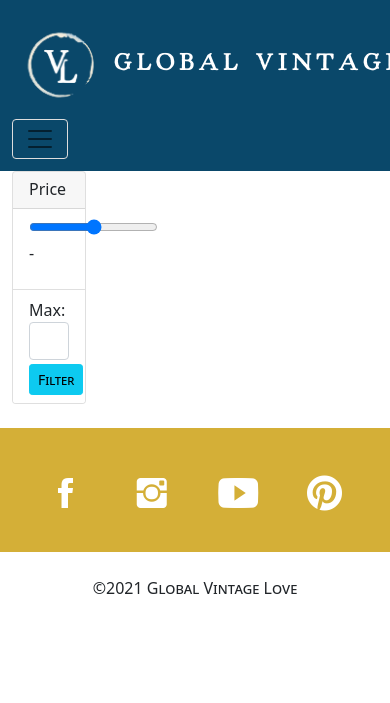
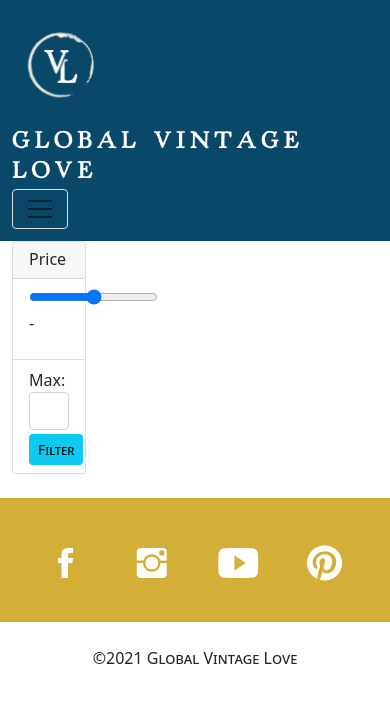
Before and after one commit to Dathmar/vintageLove, a Django app: template products/templates/product-list.html in a window 390 px wide; the page is wider, and only the part inside the window is pictured. Shown: the top 703 px of that part. Run offline with Django 3.2, Linux system fonts and the light colour scheme; the template is opened without the code that fills it, so the values that code supplies are empty; some libraries are stand-ins or nearby versions; some web fonts are replaced.

Commit message:
Updated hero images and fixed sizing for hamburger menu and word wrap in the brand name.

```diff
--- a/base/static/css/Navigation-with-Button.css
+++ b/base/static/css/Navigation-with-Button.css
@@ -223,7 +223,7 @@ button {
 
 .vertical-center {
   margin: 0;
-  position: absolute;
+  position: relative;
   width: 100%;
   top: 50%;
   -ms-transform: translateY(-50%);
--- a/base/templates/base.html
+++ b/base/templates/base.html
@@ -17,16 +17,17 @@
     {% block extra_header %}{% endblock %}
 </head>
 
-<body>
-    <nav class="navbar navbar-light navbar-expand-md navigation-clean-button">
-        <div class="container">
+<body style="overflow-x: hidden;">
+    <nav class="navbar navbar-light navbar-expand-lg navigation-clean-button">
+        <div class="container-fluid">
             <a class="navbar-brand" href="{% url 'store:index' %}">
-                <img src="{% get_static_prefix %}img/logo.png" style="width: 102px;">GLOBAL VINTAGE LOVE</a>
+                <img src="{% get_static_prefix %}img/logo.png" style="width: 102px;"></a>
+            <a class="navbar-brand text-wrap" href="{% url 'store:index' %}">GLOBAL VINTAGE LOVE</a>
             <button data-bs-toggle="collapse" class="navbar-toggler" data-bs-target="#navcol-1">
                 <span class="visually-hidden">Toggle navigation</span><span class="navbar-toggler-icon"></span>
             </button>
-            <div class="collapse navbar-collapse" id="navcol-1">
-                <ul class="navbar-nav ms-auto" >
+            <div class="collapse navbar-collapse navbar-collapse" id="navcol-1">
+                <ul class="navbar-nav ms-auto">
                     <li class="nav-item"><a class="nav-link" href="{% url 'products:all-products' %}">Shop Now</a></li>
                     <li class="nav-item dropdown"><a class="dropdown-toggle nav-link" aria-expanded="false" data-bs-toggle="dropdown" href="#">Our Purpose</a>
                         <div class="dropdown-menu">
--- a/store/templates/index.html
+++ b/store/templates/index.html
@@ -3,7 +3,7 @@
 {% block content %}
     {% include 'category-nav.html' %}
     <section class="vintage-font" >
-        <div style="height:538px; background-image: url('{% get_static_prefix %}img/Hero Image.png'); background-size: cover; background-position: center;">
+        <div style="height:500px; background-image: url('{% get_static_prefix %}img/Hero Image.webp'); background-size: cover; background-position: center;">
             <div class="vertical-center" style="padding-left: 2em;">
                 <h1 class="blue-font">Global Vintage Love</h1>
                 <h2 class="orange-font mb-4">Unlocking the world of vintage, one treasure at a time</h2>
```
Also changed, not shown: store/templates/join-the-movement-section.html (+6 -4 lines), store/static/img/join_hero.webp.
